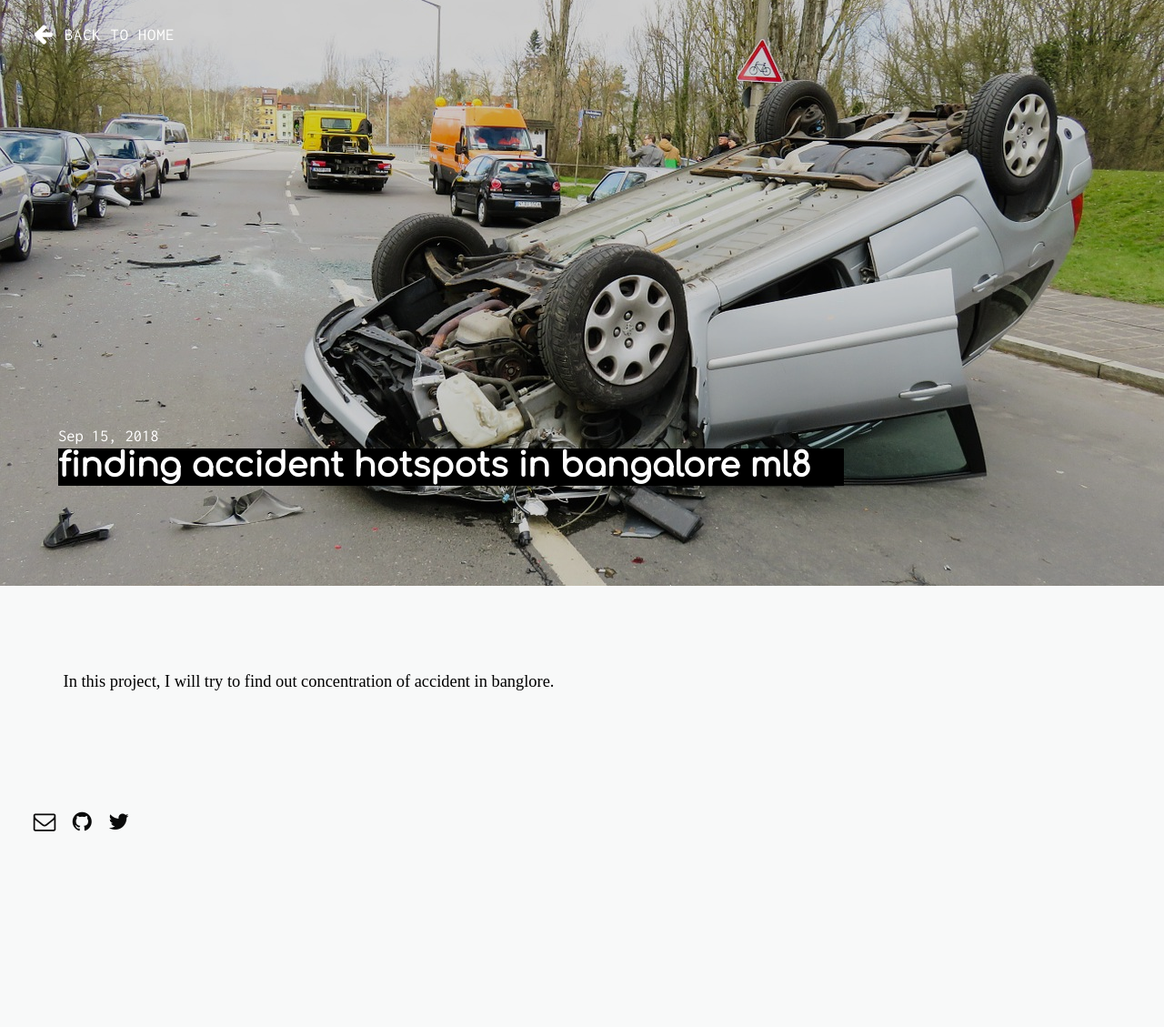
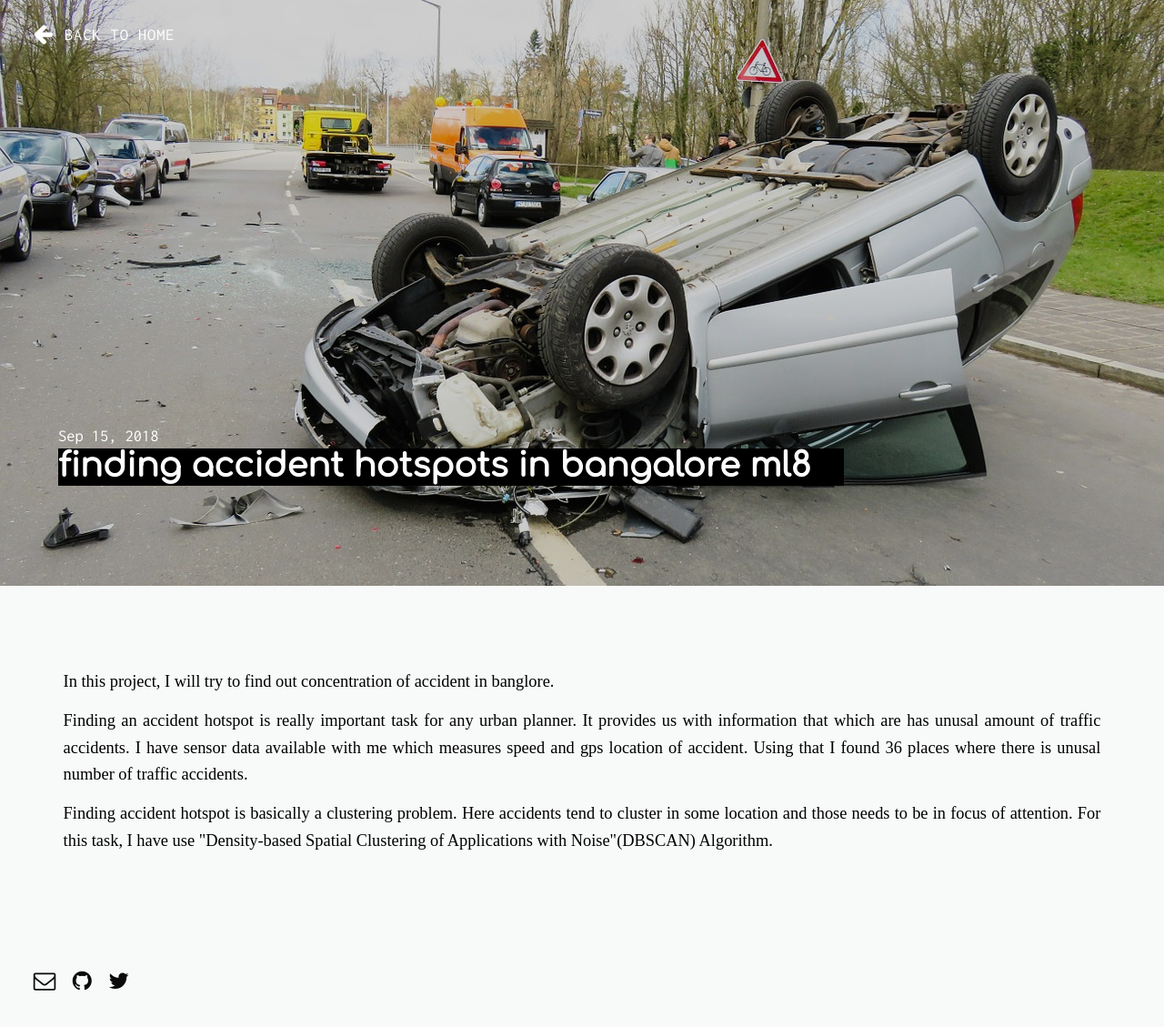
Before and after one commit to daftengineer/daftengineer.github.io, a Jekyll site: the page built from _posts/2018-09-15-accident-hotspots-banglore.markdown, in a window 1280 px wide. Shown: the whole page at 91% size. Built offline with Jekyll 4.4.1, drawn with Linux system fonts in a browser that asks for light colours; nearby versions of some CDN libraries; before the commit the page ends 955 px from its top, so only the background shows below that.

Commit message:
Update 2018-09-15-accident-hotspots-banglore.markdown

```diff
--- a/_posts/2018-09-15-accident-hotspots-banglore.markdown
+++ b/_posts/2018-09-15-accident-hotspots-banglore.markdown
@@ -10,9 +10,11 @@ image-sm: https://daftengineer.github.io/media_assets/accident.jpg
 <div style="color:black;"><p></p>
 
  <p style="text-align:justify;">In this project, I will try to find out concentration of accident in banglore. </p>
+ <p style="text-align:justify;">Finding an accident hotspot is really important task for any urban planner. It provides us with information that which are has unusal amount of traffic accidents. I have sensor data available with me which measures speed and gps location of accident. Using that I found 36 places where there is unusal number of traffic accidents.</p>
+ <p style="text-align:justify;">Finding accident hotspot is basically a clustering problem. Here accidents tend to cluster in some location and those needs to be in focus of attention. For this task, I have use "Density-based Spatial Clustering of Applications with Noise"(DBSCAN) Algorithm.</p>
  <p style="text-align:justify;"></p>
- <p style="text-align:justify;"></p>
- <p style="text-align:justify;"></p>
+  <p style="text-align:justify;"></p>
+   <p style="text-align:justify;"></p>
 
 
  </div>
```
